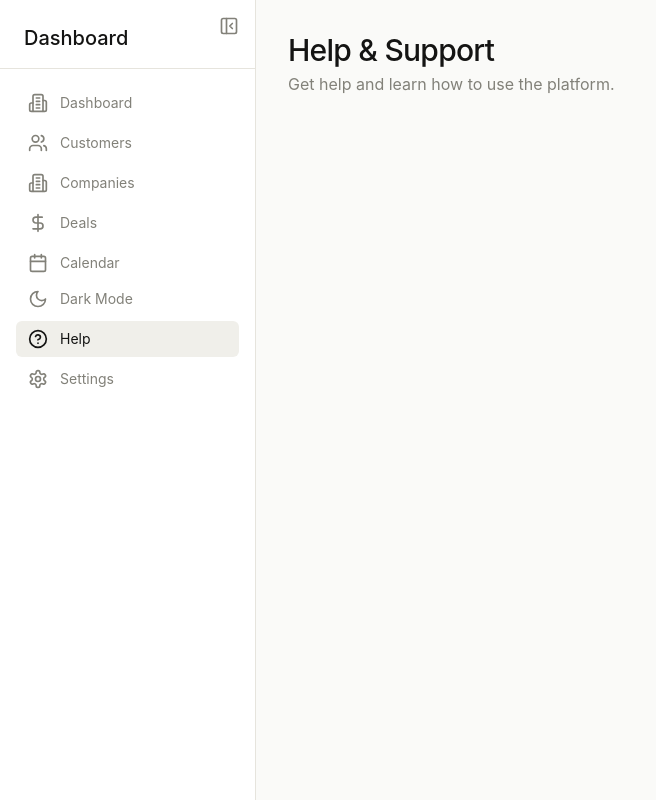
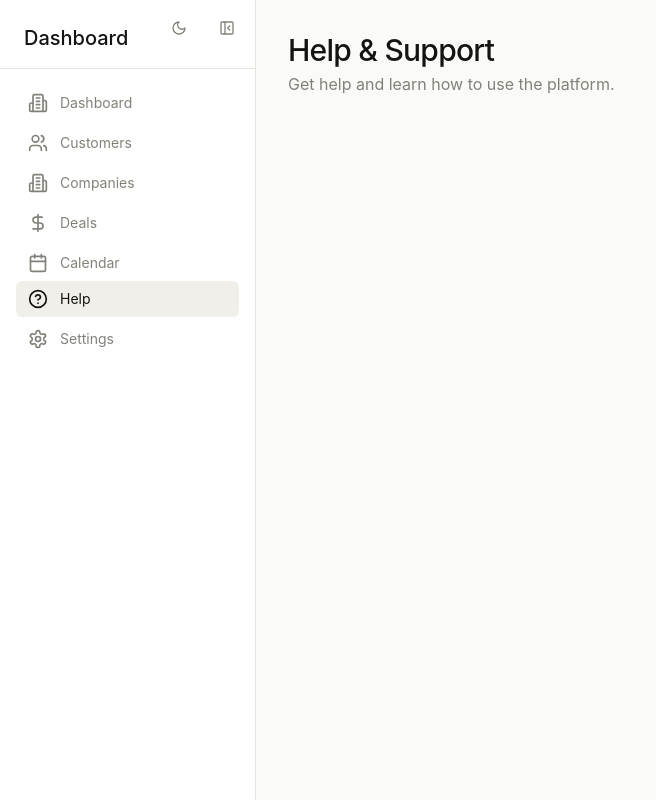
Before and after one commit to instadev-ai/project-logDJiPKoyhMGJNX0zbdK, a React (Vite) app: page /help in a window 1280 px wide. Shown: the whole page, without its empty margins (0-656 px from the left). Built offline with nearby package versions, Linux system fonts and the light colour scheme.

Commit message:
Added visible dark mode toggle button next to sidebar collapse button and added localStorage persistence

```diff
--- a/src/components/dashboard/dashboard-shell.tsx
+++ b/src/components/dashboard/dashboard-shell.tsx
@@ -13,6 +13,7 @@ import {
 import { Link, useLocation } from "react-router-dom";
 import { useState, useEffect } from "react";
 import { cn } from "@/lib/utils";
+import { Button } from "@/components/ui/button";
 
 const navigation = [
   { name: "Dashboard", href: "/", icon: Building2 },
@@ -36,9 +37,10 @@ export function DashboardShell({
   const [isDark, setIsDark] = useState(false);
   const location = useLocation();
 
-  // Initialize dark mode based on system preference
+  // Initialize dark mode based on system preference or stored preference
   useEffect(() => {
-    if (window.matchMedia('(prefers-color-scheme: dark)').matches) {
+    const isDarkStored = localStorage.getItem('darkMode') === 'true';
+    if (isDarkStored) {
       setIsDark(true);
       document.documentElement.classList.add('dark');
     }
@@ -46,7 +48,9 @@ export function DashboardShell({
 
   // Toggle dark mode
   const toggleDarkMode = () => {
-    setIsDark(!isDark);
+    const newDarkMode = !isDark;
+    setIsDark(newDarkMode);
+    localStorage.setItem('darkMode', newDarkMode.toString());
     document.documentElement.classList.toggle('dark');
   };
 
@@ -59,10 +63,26 @@ export function DashboardShell({
           sidebarOpen ? "w-64" : "w-20"
         )}
       >
-        {/* Collapse Button - At the very top */}
-        <button
+        {/* Top Controls */}
+        <div className="absolute top-2 right-2 flex items-center gap-2 z-50">
+          <Button
+            variant="ghost"
+            size="icon"
+            className="rounded-md hover:bg-[#F0EFEA] dark:hover:bg-gray-700 text-muted hover:text-primary dark:hover:text-white"
+            onClick={toggleDarkMode}
+            title={isDark ? "Switch to Light Mode" : "Switch to Dark Mode"}
+          >
+            {isDark ? (
+              <Sun className="h-5 w-5" />
+            ) : (
+              <Moon className="h-5 w-5" />
+            )}
+          </Button>
+          <Button
+            variant="ghost"
+            size="icon"
+            className="rounded-md hover:bg-[#F0EFEA] dark:hover:bg-gray-700 text-muted hover:text-primary dark:hover:text-white"
             onClick={() => setSidebarOpen(!sidebarOpen)}
-          className="absolute top-2 right-2 p-2 rounded-md hover:bg-[#F0EFEA] dark:hover:bg-gray-700 text-muted hover:text-primary dark:hover:text-white transition-colors z-50"
             title={sidebarOpen ? "Collapse sidebar" : "Expand sidebar"}
           >
             {sidebarOpen ? (
@@ -70,7 +90,8 @@ export function DashboardShell({
             ) : (
               <PanelLeftOpen className="h-5 w-5" />
             )}
-        </button>
+          </Button>
+        </div>
 
         {/* Logo/Title Section */}
         <div className="px-6 pt-6 pb-4 border-b border-[#E6E4DD] dark:border-gray-700">
@@ -103,27 +124,6 @@ export function DashboardShell({
           </div>
 
           <div className="mt-auto space-y-1">
-            {/* Dark Mode Toggle */}
-            <button
-              onClick={toggleDarkMode}
-              className={cn(
-                "w-full flex items-center gap-3 px-3 py-2 text-sm rounded-md transition-colors",
-                "text-muted hover:text-primary dark:text-gray-300 dark:hover:text-white hover:bg-[#F0EFEA] dark:hover:bg-gray-700"
-              )}
-            >
-              {isDark ? (
-                <>
-                  <Sun className="h-5 w-5" />
-                  {sidebarOpen && <span>Light Mode</span>}
-                </>
-              ) : (
-                <>
-                  <Moon className="h-5 w-5" />
-                  {sidebarOpen && <span>Dark Mode</span>}
-                </>
-              )}
-            </button>
-
             {secondaryNavigation.map((item) => (
               <Link
                 key={item.name}
```
Lines whose indentation alone changed are shown as unchanged.
